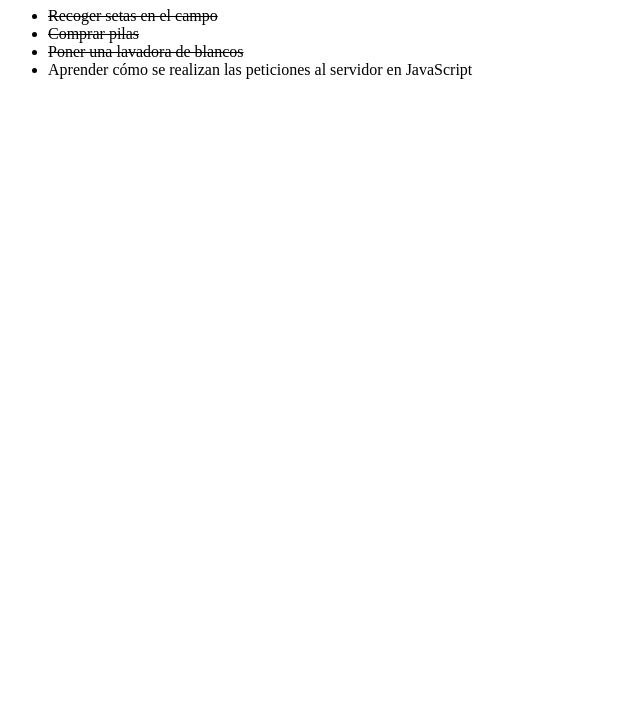
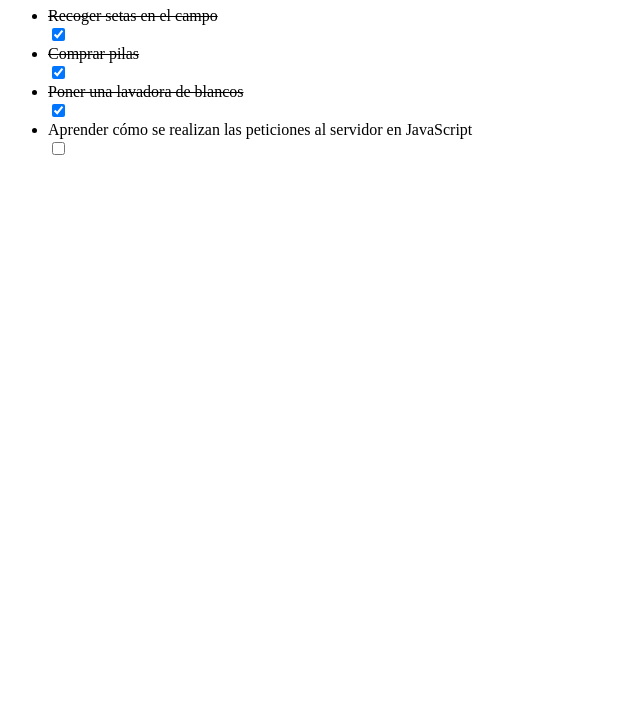
Before and after one commit to JuditAldeguer/Pairprogramming-Module2-2, a plain HTML site: page modulo-2-leccion-09-ejercicio-2.9.4/index.html in a window 1280 px wide. Shown: the part 73-800 px from the top of the page, without its empty margins (0-640 px from the left). Drawn offline with Linux system fonts and the light colour scheme.

Commit message:
pendiente terminar

```diff
--- a/modulo-2-leccion-09-ejercicio-2.9.4/index.html
+++ b/modulo-2-leccion-09-ejercicio-2.9.4/index.html
@@ -1,10 +1,10 @@
 <!DOCTYPE html>
 <html lang="es">
   <head>
-  <meta charset="UTF-8">
-  <meta http-equiv="X-UA-Compatible" content="IE=edge">
-  <meta name="viewport" content="width=device-width, initial-scale=1.0">
-  <link rel="stylesheet" href="./css/main.css">
+    <meta charset="UTF-8" />
+    <meta http-equiv="X-UA-Compatible" content="IE=edge" />
+    <meta name="viewport" content="width=device-width, initial-scale=1.0" />
+    <link rel="stylesheet" href="./css/main.css" />
     <title>Lección 9</title>
   </head>
   <body>
@@ -12,10 +12,8 @@
       <h1>Ejercicio 2.9.4</h1>
     </header>
     <main>
-    <ul class="js-main">
-    </ul>
+      <ul class="js-ul"></ul>
     </main>
-
     <script src="./js/main.js"></script>
   </body>
 </html>
--- a/modulo-2-leccion-09-ejercicio-2.9.4/js/main.js
+++ b/modulo-2-leccion-09-ejercicio-2.9.4/js/main.js
@@ -1,25 +1,49 @@
 'use strict';
 
-const main = document.querySelector('.js-main');
-
+const ul = document.querySelector('.js-ul');
+let input = '';
 const tasks = [
   { name: 'Recoger setas en el campo', completed: true },
   { name: 'Comprar pilas', completed: true },
   { name: 'Poner una lavadora de blancos', completed: true },
   {
     name: 'Aprender cómo se realizan las peticiones al servidor en JavaScript',
-    completed: false
-  }
+    completed: false,
+  },
 ];
 
-for( const data of tasks ) {
-  if( data.completed ) {
-    const html = `<li class="completed">${data.name}</li>`;
-    main.innerHTML += html;
+function forObject() {
+  for (const data of tasks) {
+    if (data.completed) {
+      input = '<input checked type="checkbox" class="inputClass"/>';
+      const html = `<li class="completed">${data.name}</li>${input}`;
+      ul.innerHTML += html;
+    } else {
+      input = '<input type="checkbox" class="inputClass"/>';
+      const html = `<li class="">${data.name}</li>${input}`;
+      ul.innerHTML += html;
+    }
   }
-  else {
-    const html = `<li>${data.name}</li>`;
-    main.innerHTML += html;
+  listenerEv();
+}
+function listenerEv() {
+  const checkboxList = document.querySelectorAll('.inputClass');
+  console.log(checkboxList); //array checkbox
+  for (const checkbox of checkboxList) {
+    checkbox.addEventListener('click', inputCheck);
   }
+}
+function inputCheck(event) {
+  debugger;
+  if (input.checked === true) {
+    input.checked = true;
+    console.log('Checked');
+  } else {
+    // input.checked = false;
+    console.log('No checked');
+    tasks[event].completed = false;
+  }
+  console.log(tasks);
+}
 
-}
+forObject();
```
Also changed, not shown: modulo-2-leccion-09-ejercicio-2.9.4/css/main.css (line endings or trailing spaces). Lines whose indentation alone changed are shown as unchanged.
